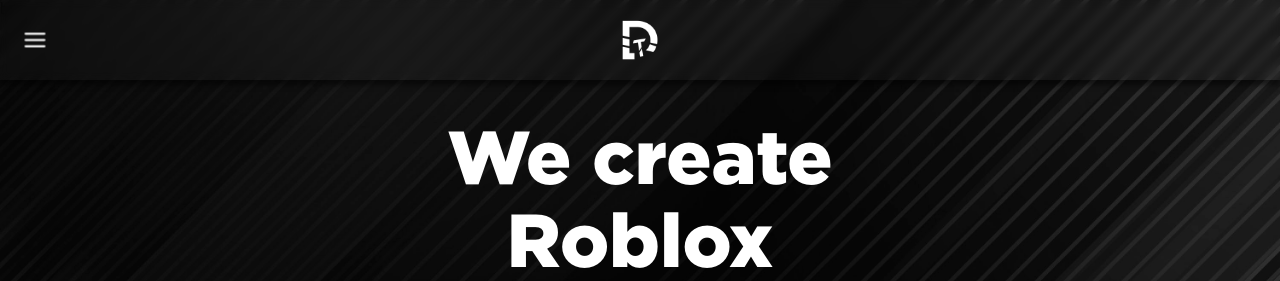
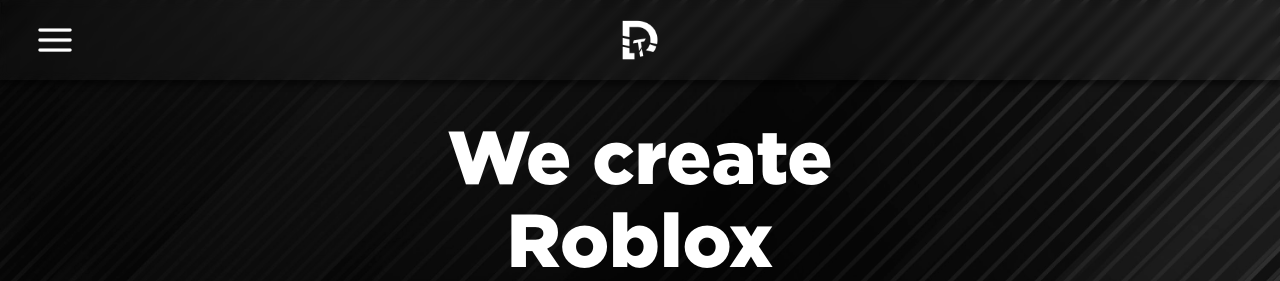
Before and after one commit to DonKingFrog/Old-Dev-Equip, a PHP site: page / in a window 1280 px wide. Shown: the top 281 px of the page. Run offline with PHP 8.4, Linux system fonts and the light colour scheme.

Commit message:
Moved More Button

```diff
--- a/StyleSheets/Navigation.css
+++ b/StyleSheets/Navigation.css
@@ -50,11 +50,11 @@
 }
 
 .Navigation #more-icon {
-    width: 25px;
+    width: 40px;
 
     position: absolute;
     top: 50%;
-    left: 35px;
+    left: 55px;
 
     transform: translate(-50%, -50%);
 
```
